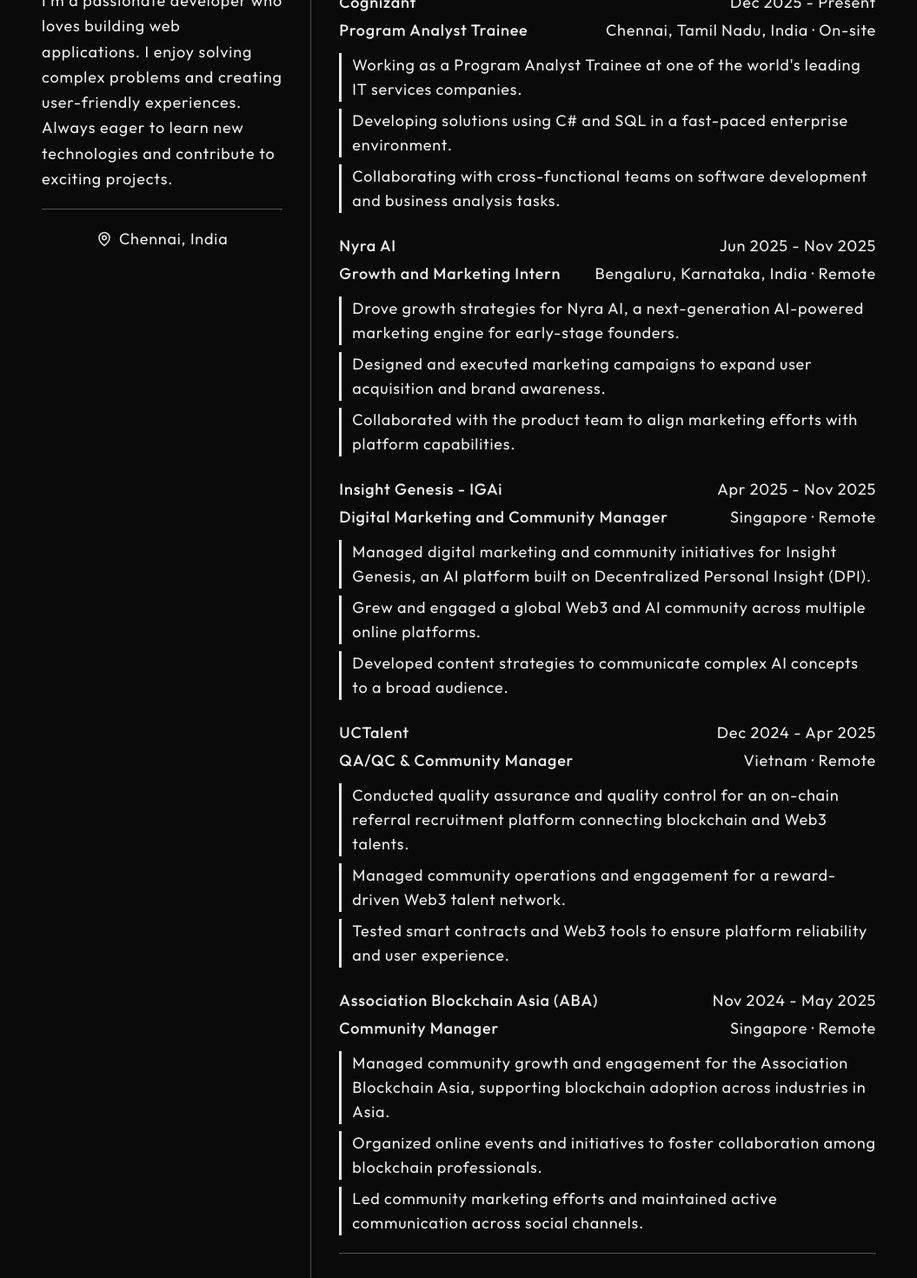
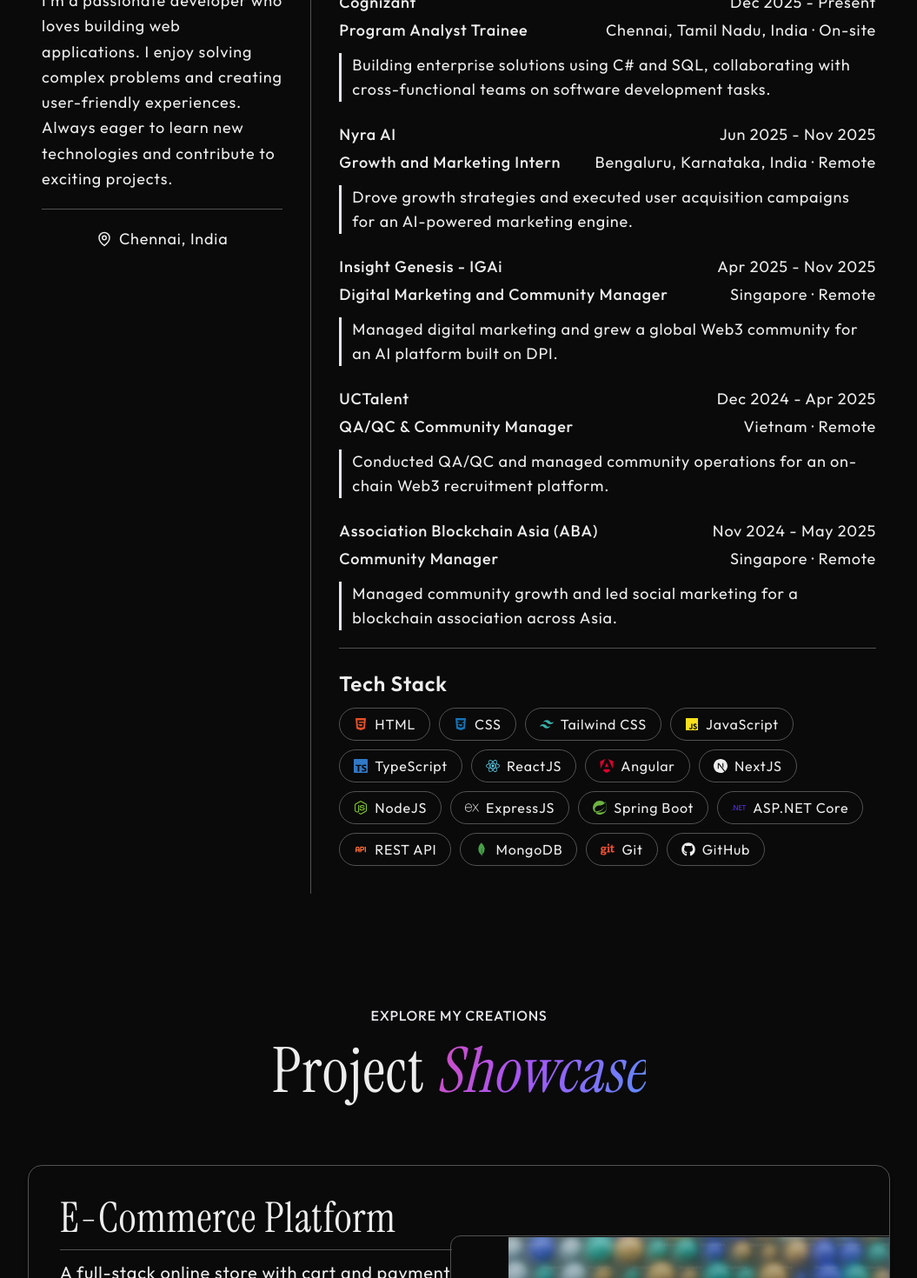
Before and after one commit to heyritikk/portfolio, a Next.js app: page / in a window 1280 px wide. Shown: the part 1260-2730 px from the top of the page at 87% size, without its empty margins (112-1167 px from the left). Built offline with nearby package versions, Linux system fonts and the light colour scheme.

Commit message:
Update exp to 1 bullet each; add Angular, Spring Boot, ASP.NET Core, REST API; remove Framer Motion

```diff
--- a/src/app/data/data.ts
+++ b/src/app/data/data.ts
@@ -27,8 +27,11 @@
 import {
   SiTypescript,
   SiNextdotjs,
-  SiFramer,
+  SiAngular,
+  SiSpring,
+  SiDotnet,
 } from "react-icons/si";
+import { TbApi } from "react-icons/tb";
 import { LuSquareCode } from "react-icons/lu";
 import { IoLogoGithub } from "react-icons/io";
 
@@ -44,10 +47,13 @@
   { name: "JavaScript", icon: FaJs, color: "#F7DF1E" },
   { name: "TypeScript", icon: SiTypescript, color: "#3178C6" },
   { name: "ReactJS", icon: FaReact, color: "#61DAFB" },
+  { name: "Angular", icon: SiAngular, color: "#DD0031" },
   { name: "NextJS", icon: SiNextdotjs, color: "var(--foreground)" },
-  { name: "Framer Motion", icon: SiFramer, color: "#0055FF" },
   { name: "NodeJS", icon: FaNodeJs, color: "#83CD29" },
   { name: "ExpressJS", icon: SiExpress, color: "var(--foreground)" },
+  { name: "Spring Boot", icon: SiSpring, color: "#6DB33F" },
+  { name: "ASP.NET Core", icon: SiDotnet, color: "#512BD4" },
+  { name: "REST API", icon: TbApi, color: "#FF6C37" },
   { name: "MongoDB", icon: SiMongodb, color: "#47A248" },
   { name: "Git", icon: FaGit, color: "#F05032" },
   { name: "GitHub", icon: FaGithub, color: "var(--foreground)" },
@@ -194,9 +200,7 @@
     duration: "Dec 2025 - Present",
     location: "Chennai, Tamil Nadu, India · On-site",
     points: [
-      "Working as a Program Analyst Trainee at one of the world's leading IT services companies.",
-      "Developing solutions using C# and SQL in a fast-paced enterprise environment.",
-      "Collaborating with cross-functional teams on software development and business analysis tasks.",
+      "Building enterprise solutions using C# and SQL, collaborating with cross-functional teams on software development tasks.",
     ],
   },
   {
@@ -205,9 +209,7 @@
     duration: "Jun 2025 - Nov 2025",
     location: "Bengaluru, Karnataka, India · Remote",
     points: [
-      "Drove growth strategies for Nyra AI, a next-generation AI-powered marketing engine for early-stage founders.",
-      "Designed and executed marketing campaigns to expand user acquisition and brand awareness.",
-      "Collaborated with the product team to align marketing efforts with platform capabilities.",
+      "Drove growth strategies and executed user acquisition campaigns for an AI-powered marketing engine.",
     ],
   },
   {
@@ -216,9 +218,7 @@
     duration: "Apr 2025 - Nov 2025",
     location: "Singapore · Remote",
     points: [
-      "Managed digital marketing and community initiatives for Insight Genesis, an AI platform built on Decentralized Personal Insight (DPI).",
-      "Grew and engaged a global Web3 and AI community across multiple online platforms.",
-      "Developed content strategies to communicate complex AI concepts to a broad audience.",
+      "Managed digital marketing and grew a global Web3 community for an AI platform built on DPI.",
     ],
   },
   {
@@ -227,9 +227,7 @@
     duration: "Dec 2024 - Apr 2025",
     location: "Vietnam · Remote",
     points: [
-      "Conducted quality assurance and quality control for an on-chain referral recruitment platform connecting blockchain and Web3 talents.",
-      "Managed community operations and engagement for a reward-driven Web3 talent network.",
-      "Tested smart contracts and Web3 tools to ensure platform reliability and user experience.",
+      "Conducted QA/QC and managed community operations for an on-chain Web3 recruitment platform.",
     ],
   },
   {
@@ -238,9 +236,7 @@
     duration: "Nov 2024 - May 2025",
     location: "Singapore · Remote",
     points: [
-      "Managed community growth and engagement for the Association Blockchain Asia, supporting blockchain adoption across industries in Asia.",
-      "Organized online events and initiatives to foster collaboration among blockchain professionals.",
-      "Led community marketing efforts and maintained active communication across social channels.",
+      "Managed community growth and led social marketing for a blockchain association across Asia.",
     ],
   },
 ];
```
